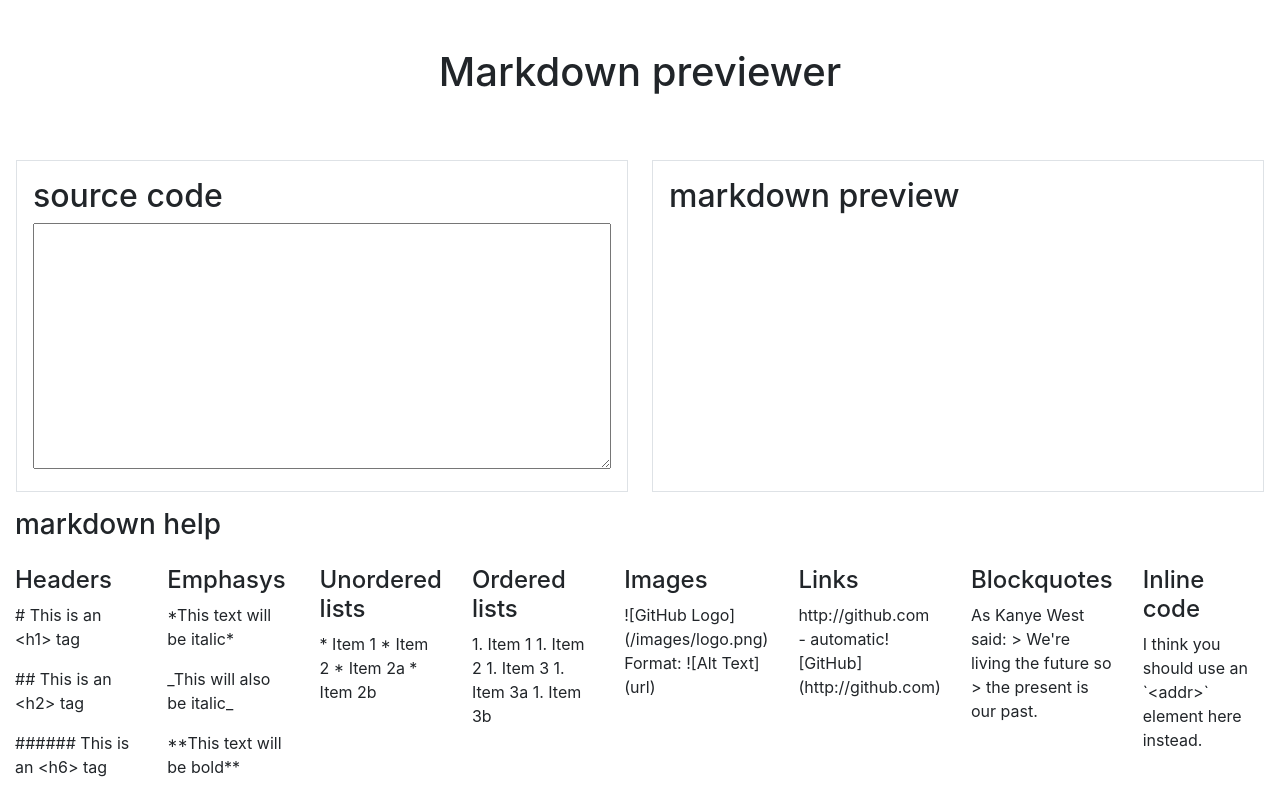
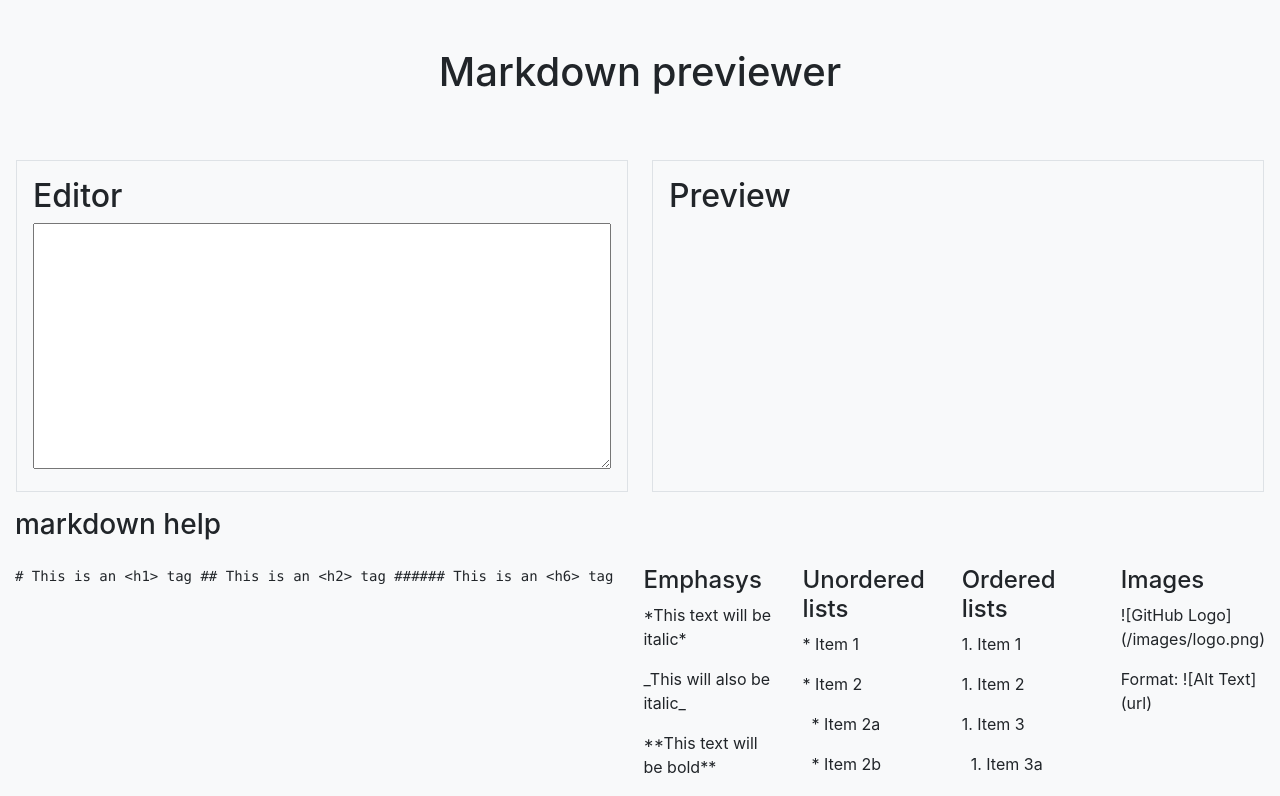
Before and after one commit to JayGrey/MarkdownPreview, a React app: page / in a window 1280 px wide. Shown: the top 796 px of the page. Built offline with nearby package versions, Linux system fonts and the light colour scheme.

Commit message:
change look

```diff
--- a/src/components/Editor.tsx
+++ b/src/components/Editor.tsx
@@ -3,7 +3,7 @@ import * as React from "react";
 export const Editor = (): JSX.Element => {
   return (
     <div className="col border p-3 mr-4">
-      <h2>source code</h2>
+      <h2>Editor</h2>
       <textarea name="" id="editor" cols={30} rows={10} className="w-100" />
     </div>
   );
--- a/src/components/Help.tsx
+++ b/src/components/Help.tsx
@@ -1,3 +1,4 @@
+/* eslint-disable prettier/prettier */
 import * as React from "react";
 
 export const Help = (): JSX.Element => {
@@ -7,10 +8,14 @@ export const Help = (): JSX.Element => {
 
       <div className="row">
         <div className="col">
-          <h4>Headers</h4>
-          <p># This is an &lt;h1&gt; tag </p>
-          <p>## This is an &lt;h2&gt; tag</p>
-          <p>###### This is an &lt;h6&gt; tag</p>
+          <pre>
+            <code>
+              # This is an &lt;h1&gt; tag
+
+              ## This is an &lt;h2&gt; tag
+              ###### This is an &lt;h6&gt; tag
+            </code>
+          </pre>
         </div>
         <div className="col">
           <h4>Emphasys</h4>
@@ -22,27 +27,39 @@ export const Help = (): JSX.Element => {
         </div>
         <div className="col">
           <h4>Unordered lists</h4>
-          <p>* Item 1 * Item 2 * Item 2a * Item 2b</p>
+          <p>* Item 1</p>
+          <p>* Item 2</p>
+          <p>&nbsp;&nbsp;* Item 2a</p>
+          <p>&nbsp;&nbsp;* Item 2b</p>
         </div>
         <div className="col">
           <h4>Ordered lists</h4>
-          <p>1. Item 1 1. Item 2 1. Item 3 1. Item 3a 1. Item 3b</p>
+          <p>1. Item 1</p>
+          <p>1. Item 2</p>
+          <p>1. Item 3</p>
+          <p>&nbsp;&nbsp;1. Item 3a</p>
+          <p>&nbsp;&nbsp;1. Item 3b</p>
         </div>
         <div className="col">
           <h4>Images</h4>
-          <p>![GitHub Logo](/images/logo.png) Format: ![Alt Text](url)</p>
+          <p>![GitHub Logo](/images/logo.png)</p>
+          <p>Format: ![Alt Text](url)</p>
         </div>
         <div className="col">
           <h4>Links</h4>
-          <p>http://github.com - automatic! [GitHub](http://github.com)</p>
+          <p>http://github.com - automatic!</p>
+          <p>[GitHub](http://github.com)</p>
         </div>
         <div className="col">
           <h4>Blockquotes</h4>
-          <p>As Kanye West said: &gt; We&apos;re living the future so &gt; the present is our past.</p>
+          <p>As Kanye West said:</p>
+          <p>&gt; We&apos;re living the future so</p>
+          <p>&gt; the present is our past.</p>
         </div>
         <div className="col">
           <h4>Inline code</h4>
-          <p>I think you should use an `&lt;addr&gt;` element here instead.</p>
+          <p>I think you should use an</p>
+          <p>`&lt;addr&gt;` element here instead.</p>
         </div>
       </div>
     </div>
--- a/src/components/Preview.tsx
+++ b/src/components/Preview.tsx
@@ -3,7 +3,7 @@ import * as React from "react";
 export const Preview = (): JSX.Element => {
   return (
     <div className="col border p-3">
-      <h2>markdown preview</h2>
+      <h2>Preview</h2>
       <div id="preview"></div>
     </div>
   );
--- a/src/index.html
+++ b/src/index.html
@@ -28,7 +28,7 @@ Optional Bonus (you do not need to make this test pass): My markdown previewer i
       crossorigin="anonymous"
     />
   </head>
-  <body>
+  <body class="bg-light">
     <div id="root" class="container-fluid"></div>
     <script src="https://cdn.freecodecamp.org/testable-projects-fcc/v1/bundle.js"></script>
   </body>
```
